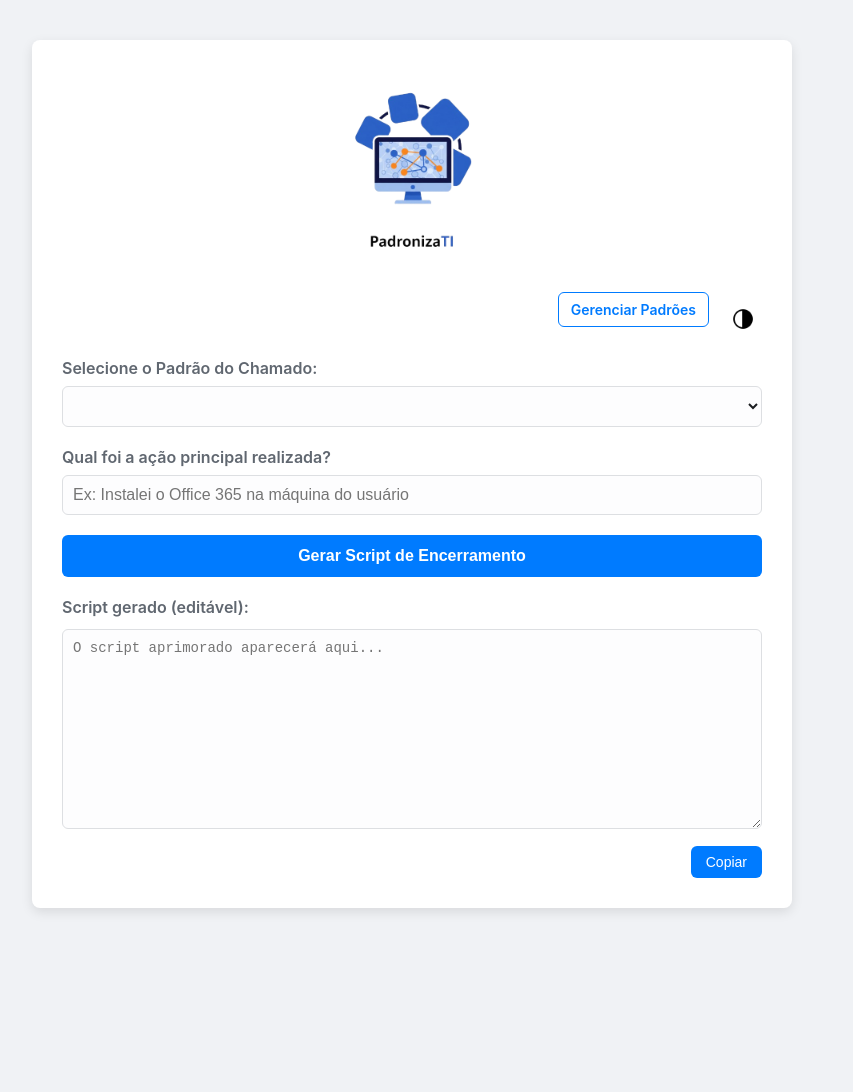
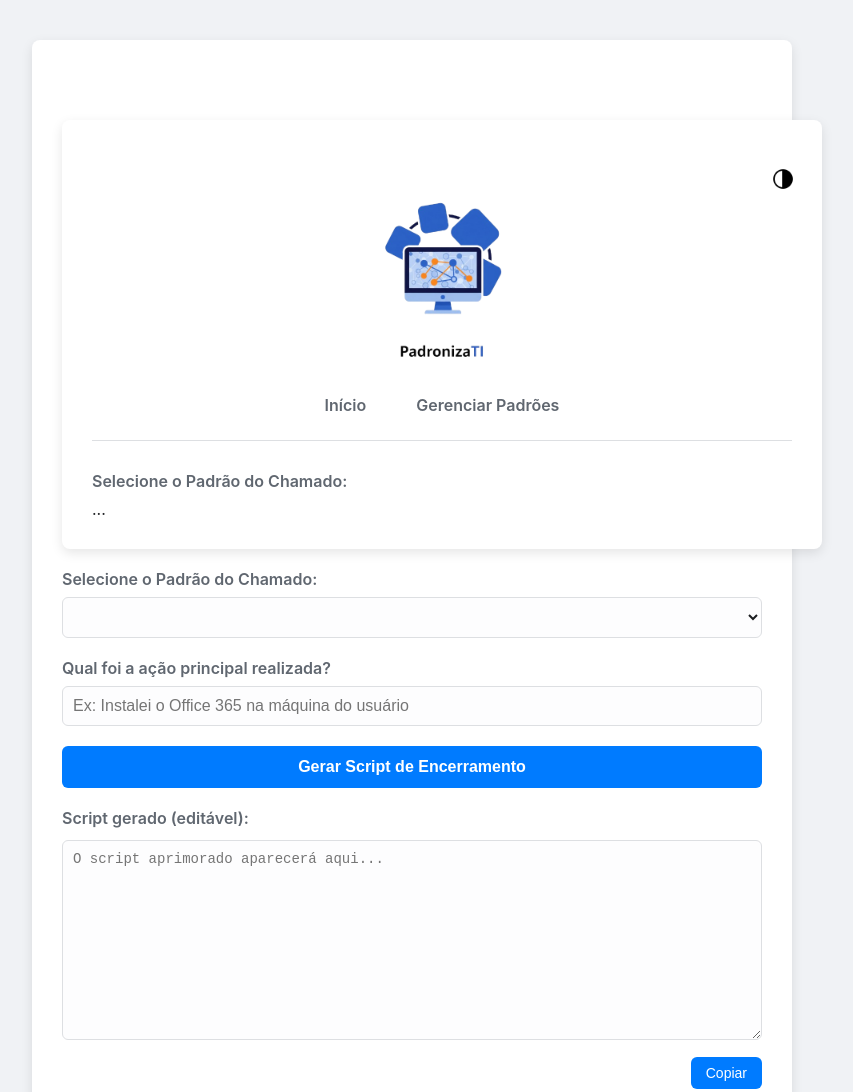
Before and after one commit to SamuelSrv/padroniza-ti, a website: page public/index.html in a window 1280 px wide. Shown: the top 1092 px of the page, without its empty margins (228-1081 px from the left). Before the commit the page ends 948 px from the top, so only its background shows below. Drawn offline with Linux system fonts and the light colour scheme.

Commit message:
Ajuste Icone de Thema e Menu com opções

```diff
--- a/public/index.html
+++ b/public/index.html
@@ -12,15 +12,21 @@
 <body>
 
     <div class="container">
-        <div class="logo-container">
-            <img id="logo-img" src="img/logo-inicio.png" alt="Logo Menu">
-        </div>
-
-        <div class="page-header">
-            <a href="editar.html">Gerenciar Padrões</a>
-            <button id="theme-toggle">
+        <div class="container"> <button id="theme-toggle">
                 <img id="theme-icon" src="img/modo-escuro.png" alt="Mudar Tema">
             </button>
+
+            <div class="logo-container">
+                <img id="logo-img" src="img/logo-inicio.png" alt="Logo Menu">
+            </div>
+
+            <nav class="main-nav">
+                <a href="index.html">Início</a>
+                <a href="editar.html">Gerenciar Padrões</a>
+            </nav>
+
+            <label for="templateSelector">Selecione o Padrão do Chamado:</label>
+            ...
         </div>
 
         <label for="templateSelector">Selecione o Padrão do Chamado:</label>
--- a/public/style.css
+++ b/public/style.css
@@ -39,6 +39,7 @@ body {
     transition: background-color 0.3s, color 0.3s;
 }
 
+/* MODIFICAR ESTA REGRA */
 .container {
     background-color: var(--container-bg-color);
     padding: 30px;
@@ -49,6 +50,8 @@ body {
     margin-top: 20px;
     margin-bottom: 20px;
     transition: background-color 0.3s;
+    position: relative;
+    padding-top: 60px;
 }
 
 h1 {
@@ -102,14 +105,6 @@ textarea {
     font-size: 14px;
 }
 
-.page-header {
-    display: flex;
-    justify-content: flex-end;
-    align-items: center;
-    gap: 15px;
-    margin-bottom: 20px;
-}
-
 .page-header a {
     text-decoration: none;
     font-weight: 600;
@@ -128,19 +123,20 @@ textarea {
     color: var(--container-bg-color);
 }
 
-/* ESTILO ATUALIZADO PARA O BOTÃO DE TEMA */
+/* MODIFICAR ESTA REGRA */
 #theme-toggle {
     background-color: transparent;
     border: none;
     padding: 5px;
     width: 38px;
-    /* Tamanho do botão */
     height: 38px;
     border-radius: 50%;
-    /* Deixa o fundo redondo */
     display: flex;
     align-items: center;
     justify-content: center;
+    position: absolute;
+    top: 20px;
+    right: 20px;
 }
 
 #theme-toggle:hover {
@@ -254,6 +250,7 @@ textarea {
     from {
         transform: rotate(0deg);
     }
+
     to {
         transform: rotate(360deg);
     }
@@ -268,3 +265,26 @@ textarea {
     justify-content: center;
     margin-bottom: 10px;
 }
+
+
+.main-nav {
+    display: flex;
+    justify-content: center;
+    gap: 30px;
+    margin-bottom: 30px;
+    border-bottom: 1px solid var(--border-color);
+    padding-bottom: 20px;
+}
+
+.main-nav a {
+    text-decoration: none;
+    color: var(--label-color);
+    font-weight: 600;
+    font-size: 16px;
+    padding: 5px 10px;
+    transition: color 0.3s;
+}
+
+.main-nav a:hover {
+    color: var(--link-color);
+}
```
Lines whose indentation alone changed are shown as unchanged.
